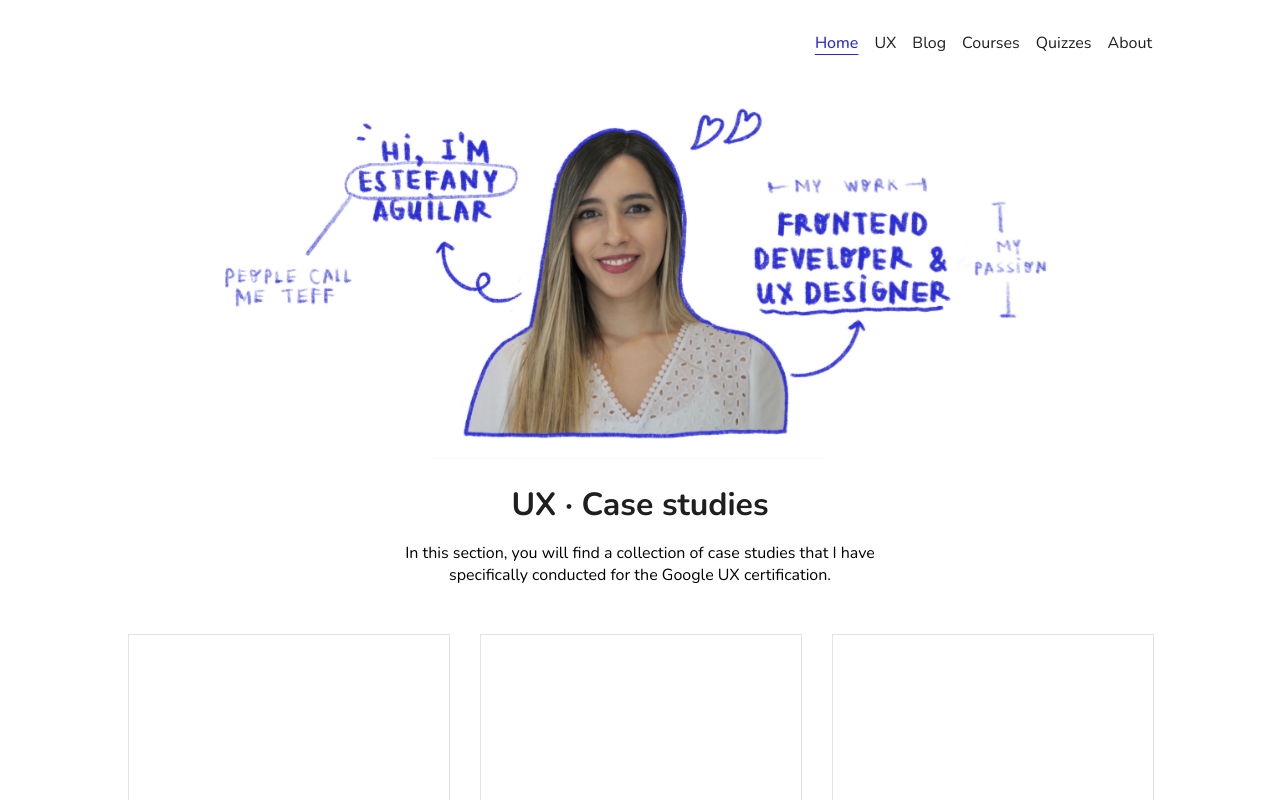
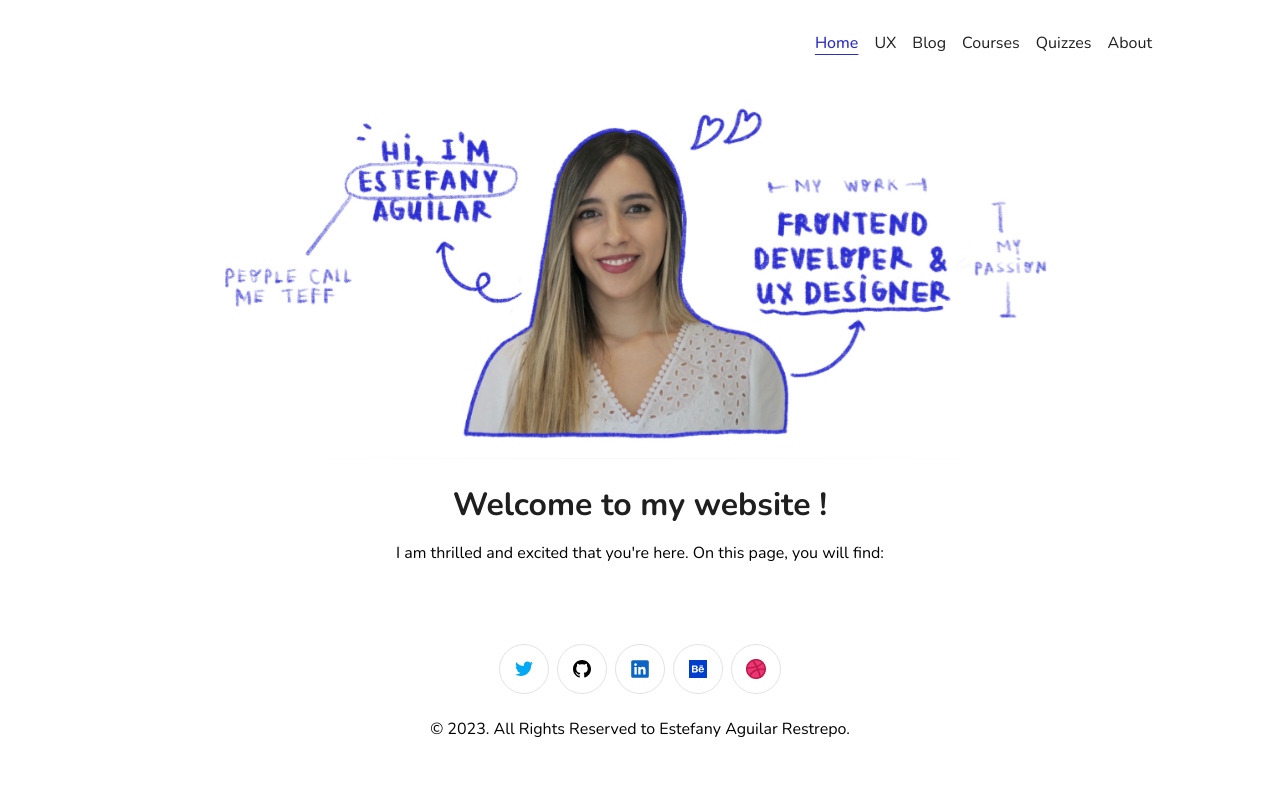
Before and after one commit to teffcode/teffcode-portfolio, a React (Vite) app: page / in a window 1280 px wide. Shown: the top 800 px of the page. Built offline with nearby package versions, Linux system fonts and the light colour scheme.

Commit message:
add: home page

```diff
--- /dev/null
+++ b/src/Components/Home/index.css
@@ -0,0 +1,19 @@
+.home {
+  margin: 24px 0;
+  max-width: 768px;
+  width: 100%;
+}
+
+.home__title {
+  color: var(--black);
+  text-align: center;
+  margin: 0;
+  @media (max-width: 780px) {
+    font-size: 24px;
+  }
+}
+
+.home__description {
+  font-weight: 100;
+  text-align: center;
+}
--- /dev/null
+++ b/src/Components/Home/index.jsx
@@ -0,0 +1,12 @@
+import './index.css'
+
+const Home = () => {
+  return (
+    <div className='home'>
+      <h1 className='home__title'>Welcome to my website !</h1>
+      <p className='home__description'>I am thrilled and excited that you're here. On this page, you will find:</p>
+    </div>
+  )
+}
+
+export default Home
--- a/src/Pages/App/index.jsx
+++ b/src/Pages/App/index.jsx
@@ -2,6 +2,7 @@ import { useRoutes, BrowserRouter } from 'react-router-dom'
 import { SiteProvider } from '../../Context'
 import Header from '../../Components/Header'
 import UxContainer from '../../Components/UxContainer'
+import Home from '../../Components/Home'
 import About from '../../Components/About'
 import Footer from '../../Components/Footer'
 import NotFound from '../../Components/NotFound'
@@ -12,7 +13,7 @@ import './index.css'
 
 const AppRoutes = () => {
   let routes = useRoutes([
-    { path: '/', element: <UxContainer /> }, // TODO: Create Home page.
+    { path: '/', element: <Home /> },
     { path: '/ux', element: <UxContainer/> },
     { path: '/blog', element: <PostsContainer/> },
     { path: '/courses', element: <CoursesContainer/> },
```
